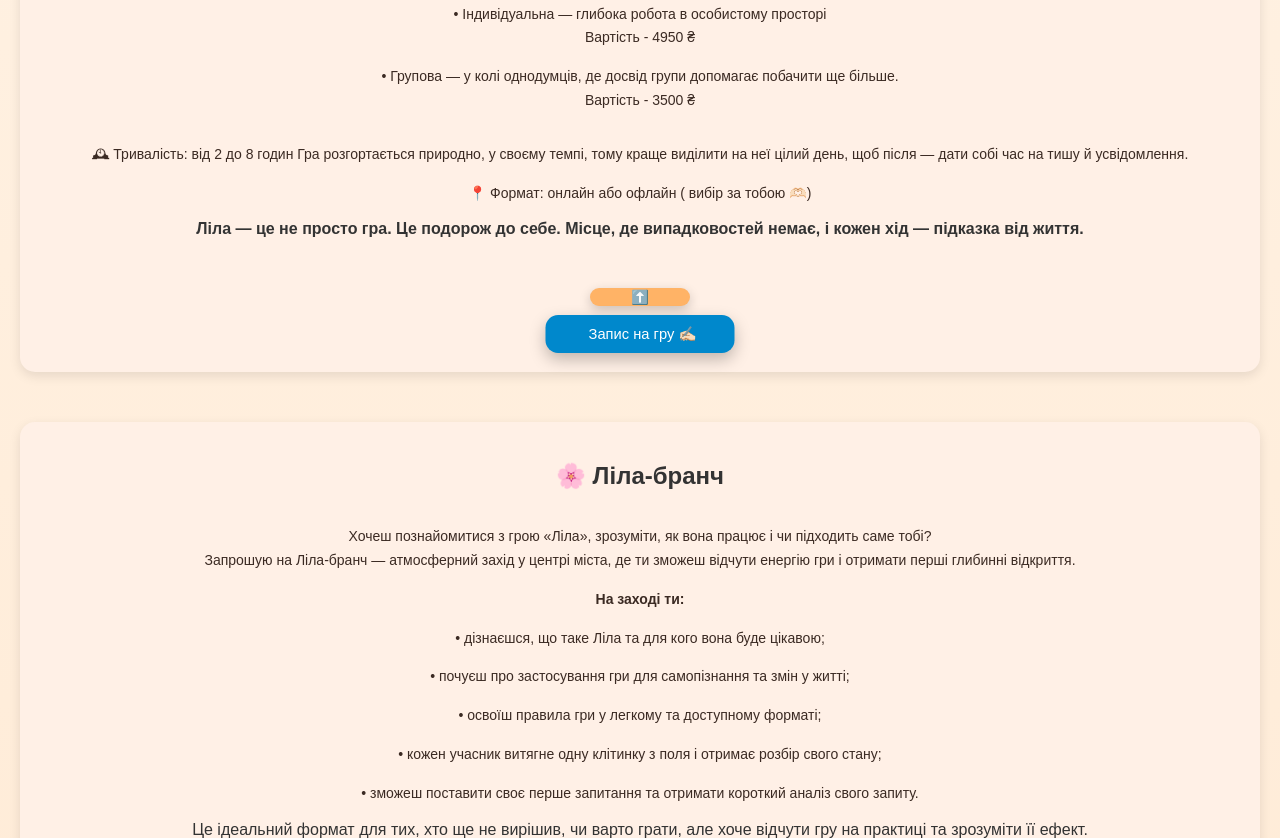
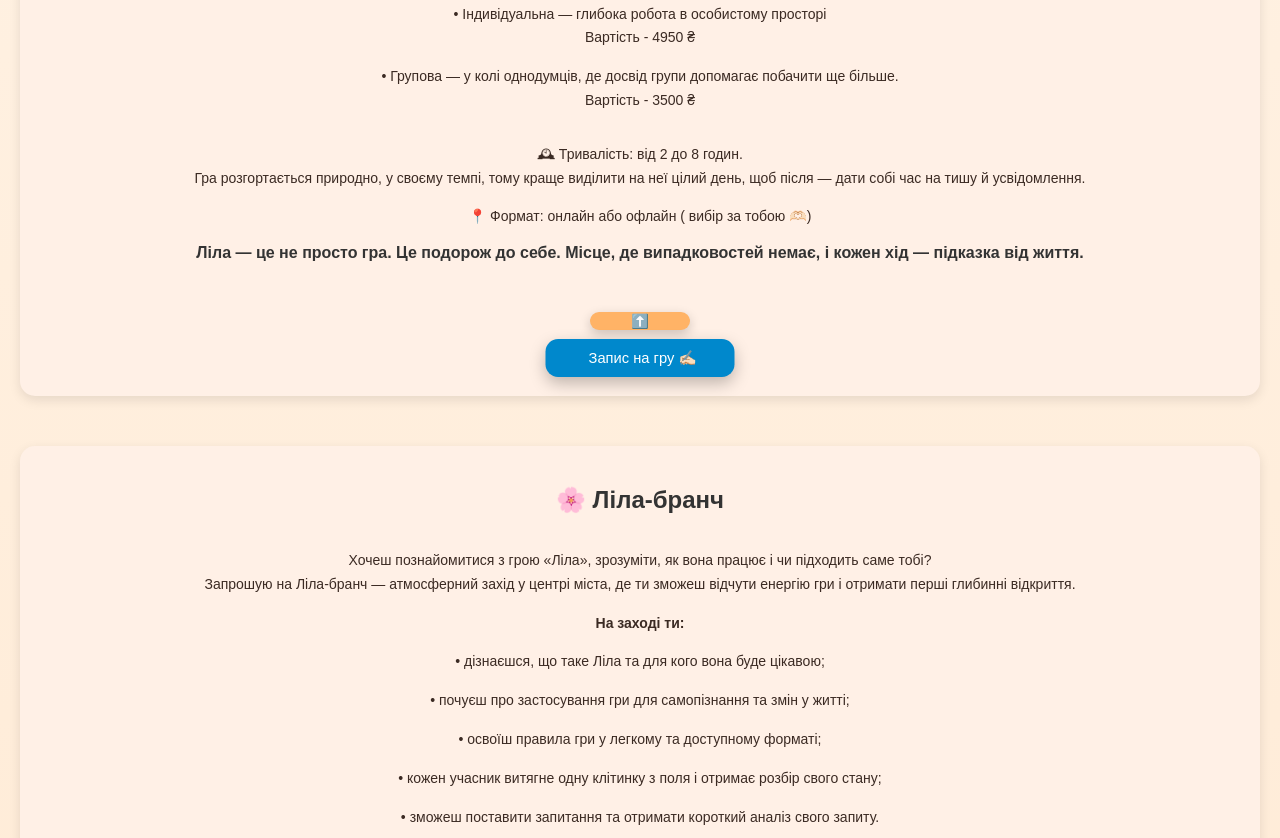
Before and after one commit to Kryzanovska/Sofia, a plain HTML site: page index.html in a window 1280 px wide. Shown: the part 1714-2552 px from the top of the page. Drawn offline with Linux system fonts and the light colour scheme; some icons are missing.

Commit message:
Add files via upload

```diff
--- a/index.html
+++ b/index.html
@@ -112,7 +112,7 @@
  <p>• Групова — у колі однодумців, де досвід групи допомагає побачити ще більше.<br>
 Вартість - 3500 ₴</p></p>
 
-<p>🕰 Тривалість: від 2 до 8 годин
+<p>🕰 Тривалість: від 2 до 8 годин.<br>
 Гра розгортається природно, у своєму темпі, тому краще виділити на неї цілий день, щоб після — дати собі час на тишу й усвідомлення.
 </p>
 <p>📍 Формат: онлайн або офлайн ( вибір за тобою 🫶🏻)</p>
@@ -144,7 +144,7 @@
  <p>• почуєш про застосування гри для самопізнання та змін у житті;</p>
  <p>• освоїш правила гри у легкому та доступному форматі;</p>
  <p>• кожен учасник витягне одну клітинку з поля і отримає розбір свого стану;</p>
- <p>• зможеш поставити своє перше запитання та отримати короткий аналіз свого запиту.</p>
+ <p>• зможеш поставити запитання та отримати короткий аналіз свого запиту.</p>
 
 Це ідеальний формат для тих, хто ще не вирішив, чи варто грати, але хоче відчути гру на практиці та зрозуміти її ефект.<br>
 
@@ -175,7 +175,7 @@
 <p><p><b>На вечорі ти зможеш:</b></p>
  <p>• зануритися у чайну церемонію, яка допомагає заспокоїти розум і відчути момент тут і зараз;</p>
  <p>• познайомитися з новими дівчатами та відчути силу жіночого кола підтримки;</p>
- <p>• попрацювати з метафоричними картами: витягнувши карту, ти зможеш розібрати своє внутрішнє стан (за бажанням);</p>
+ <p>• попрацювати з метафоричними картами: витягнувши карту, ти зможеш розібрати свій внутрішній стан (за бажанням);</p>
  <p>• побути у своєму жіночому прояві, дозволити собі відчувати, проявляти емоції, говорити про важливе і приємне;</p>
  <p>• обговорити теми, що хвилюють і надихають, у живій, душевній розмові.</p></p>
 
```
